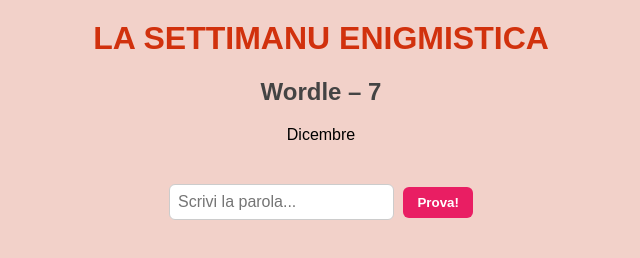
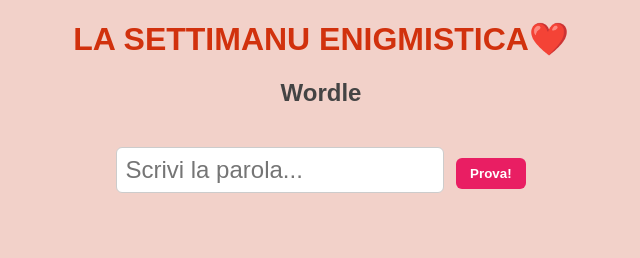
Before and after one commit to katnicoletti8-oss/wordle, a plain HTML site: page index.html in a window 1280 px wide. Shown: the whole page, without its empty margins (319-959 px from the left). Drawn offline with Linux system fonts and the light colour scheme.

Commit message:
Update index.html

```diff
--- a/index.html
+++ b/index.html
@@ -3,12 +3,12 @@
 <head>
   <meta charset="UTF-8" />
   <meta name="viewport" content="width=device-width, initial-scale=1.0" />
-  <title>La Settimanu Enigmistica </title>
+  <title>La SettiMANU Enigmistica❤️ </title>
   <link rel="stylesheet" href="style.css" />
 </head>
 <body>
-  <h1>LA SETTIMANU ENIGMISTICA</h1>
-  <h2>Wordle – <span id="day-number">1</span></h2> Dicembre
+  <h1>LA SETTIMANU ENIGMISTICA❤️</h1>
+  <h2>Wordle
 
   <div id="game-board"></div>
 
```
